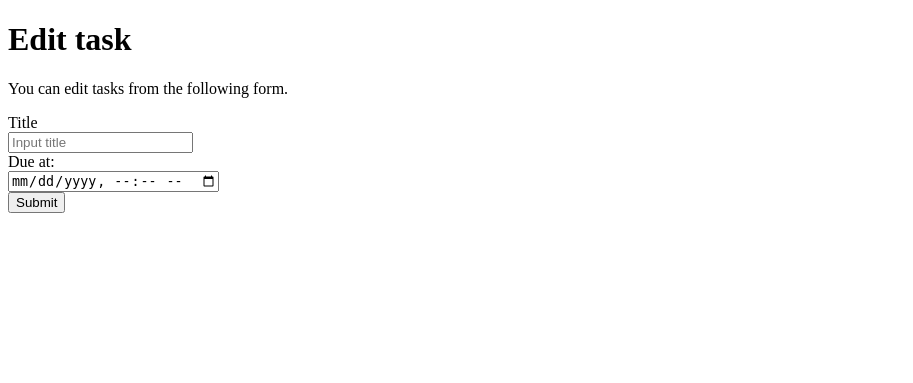
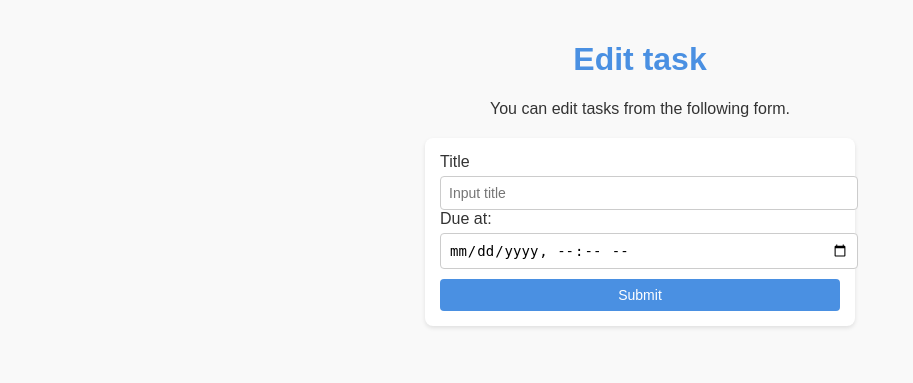
Before and after one commit to s1f10240221/django-test-exercise, a Django app: template todo/templates/todo/edit.html in a window 1280 px wide. Shown: the top 383 px of the page, without its empty margins (0-913 px from the left). Run offline with Django 5.2, Linux system fonts and the light colour scheme; the template is opened without the code that fills it, so the values that code supplies are empty.

Commit message:
CSSを追加

```diff
--- /dev/null
+++ b/todo/static/todo/css/style.css
@@ -0,0 +1,83 @@
+body {
+  font-family: sans-serif;
+  background: #f9f9f9;
+  margin: 0;
+  padding: 20px;
+  color: #333;
+  text-align: center;
+}
+
+h1 {
+  color: #4a90e2;
+}
+
+p {
+  margin-bottom: 20px;
+}
+
+form {
+  max-width: 400px;
+  margin: 0 auto 20px;
+  padding: 15px;
+  background: #fff;
+  border-radius: 8px;
+  box-shadow: 0 2px 4px rgba(0,0,0,0.1);
+  text-align: left;
+}
+
+input, button {
+  width: 100%;
+  padding: 8px;
+  margin-top: 5px;
+  font-size: 14px;
+  border: 1px solid #ccc;
+  border-radius: 4px;
+}
+
+button {
+  background: #4a90e2;
+  color: #fff;
+  border: none;
+  cursor: pointer;
+  margin-top: 10px;
+}
+
+button:hover {
+  background: #357abd;
+}
+
+a {
+  color: #4a90e2;
+  text-decoration: none;
+  font-weight: bold;
+}
+
+a:hover {
+  text-decoration: underline;
+}
+
+.text {
+  max-width: 600px;
+  margin: 15px auto;
+  padding: 10px;
+  background: #fff;
+  border-radius: 6px;
+  box-shadow: 0 1px 3px rgba(0,0,0,0.1);
+  text-align: left;
+}
+
+.text h2 {
+  margin: 0 0 8px;
+}
+
+ul {
+  list-style: none;
+  padding: 0;
+  margin: 0;
+  font-size: 14px;
+}
+
+ul li:last-child {
+  font-weight: bold;
+  color: #4a90e2;
+}
--- a/todo/templates/todo/detail.html
+++ b/todo/templates/todo/detail.html
@@ -6,6 +6,8 @@
     <title>To Do Application</title>
     <meta charset="UTF-8">
     <meta name="author" content="INIAD">
+    {% load static %}
+    <link rel="stylesheet" href="{% static 'todo/css/style.css' %}">
   </head>
 
   <body>
--- a/todo/templates/todo/edit.html
+++ b/todo/templates/todo/edit.html
@@ -6,6 +6,8 @@
     <title>To Do Application</title>
     <meta charset="UTF-8">
     <meta name="author" content="INIAD">
+    {% load static %}
+    <link rel="stylesheet" href="{% static 'todo/css/style.css' %}">
   </head>
 
   <body>
--- a/todo/templates/todo/index.html
+++ b/todo/templates/todo/index.html
@@ -6,6 +6,8 @@
     <title>To Do Application</title>
     <meta charset="UTF-8">
     <meta name="author" content="INIAD">
+    {% load static %}
+    <link rel="stylesheet" href="{% static 'todo/css/style.css' %}">
   </head>
 
   <body>
```
